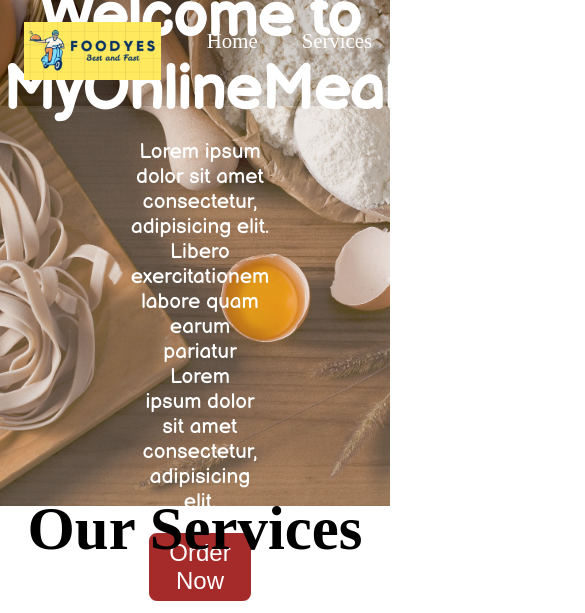
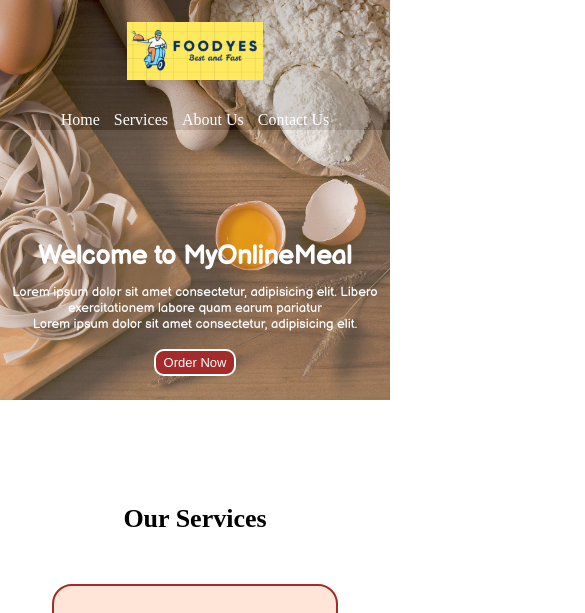
Before and after one commit to rashup198/project_5, a plain HTML site: page index.html in a window 390 px wide. Shown: the top 613 px of the page, 585 px wide, since content can reach past the window. Drawn offline with Linux system fonts and the light colour scheme; a web font is replaced by a local one.

Commit message:
made it little responsive

```diff
--- a/index.html
+++ b/index.html
@@ -6,6 +6,7 @@
     <meta name="viewport" content="width=device-width, initial-scale=1.0">
     <title>Best Online Food Delivery Service In India | MyOnlineMeal.com  </title>
     <link rel="stylesheet" href="style.css">
+    <link rel="stylesheet" media="screen and (max-width: 1170px" href="phone.css">
     <link rel="shortcut icon" href="img/favicon.ico" type="image/x-icon">
     <link href='https://fonts.googleapis.com/css?family=Baloo Bhai' rel='stylesheet'>
     <link rel="preconnect" href="https://fonts.googleapis.com"><link rel="preconnect" href="https://fonts.gstatic.com" crossorigin><link href="https://fonts.googleapis.com/css2?family=Balsamiq+Sans&family=Montserrat:wght@700&display=swap" rel="stylesheet">
@@ -107,7 +108,7 @@
                     <textarea name="User-mess" id="mess" cols="30" rows="10" placeholder="Type Your Message Here-->"></textarea>
                 </div>
                 <button class="btn" style="align-items: center;
-                text-align: center; margin-left: 43%;"> Submit</button>
+                text-align: center; margin-left: 43%"> Submit</button>
 
             </form>
         </div>
--- /dev/null
+++ b/phone.css
@@ -0,0 +1,80 @@
+/* navigation section */
+#navbar{
+flex-direction: column;
+
+}
+#navbar ul li a{
+    padding: 0px 7px;
+    font-size: 1rem;
+    /* left: 0px;
+    top: 0px;
+    right: 0px; */
+    padding-bottom: 8px;
+
+}
+
+/* home section */
+#home{
+    height: 356px;
+    padding: 3px 2px;
+    align-items: center;
+    text-align: center;
+}
+
+#home::before{
+
+    height: 400px;
+
+
+}
+#home p{
+    align-items: center;
+    text-align: center;
+    font-size: 13px;
+
+}
+/* Services section */
+
+#services{
+
+    align-items: center;
+    text-align: center;
+    flex-direction: column;
+}
+
+#services .box{
+
+}
+
+/* Clients sections */
+
+#clinet{
+   flex-wrap: wrap;
+}
+#clinet img{
+
+
+    width: 66px;
+    padding: 2px 6px;
+}
+
+/* contact us section */
+.btn{
+    font-size: 13px;
+    padding: 4px 8px ;
+
+    align-items: center;
+
+
+
+
+}
+
+
+/* footer section */
+
+/* utility classes */
+
+.h-primary{
+    font-size: 26px;
+}
--- a/style.css
+++ b/style.css
@@ -167,7 +167,7 @@
   /* our client section */
 
   #client-section{
-    height: 344px;
+
     position: relative;
 
   }
```
